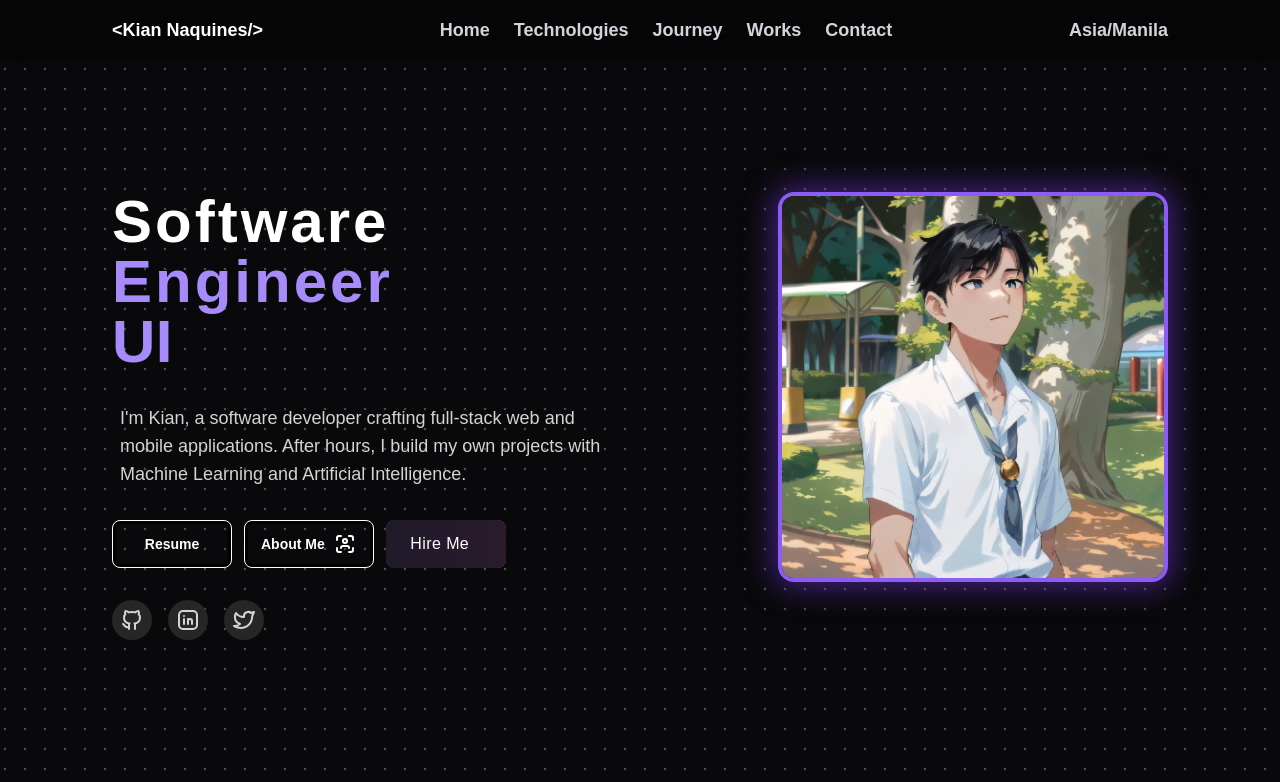
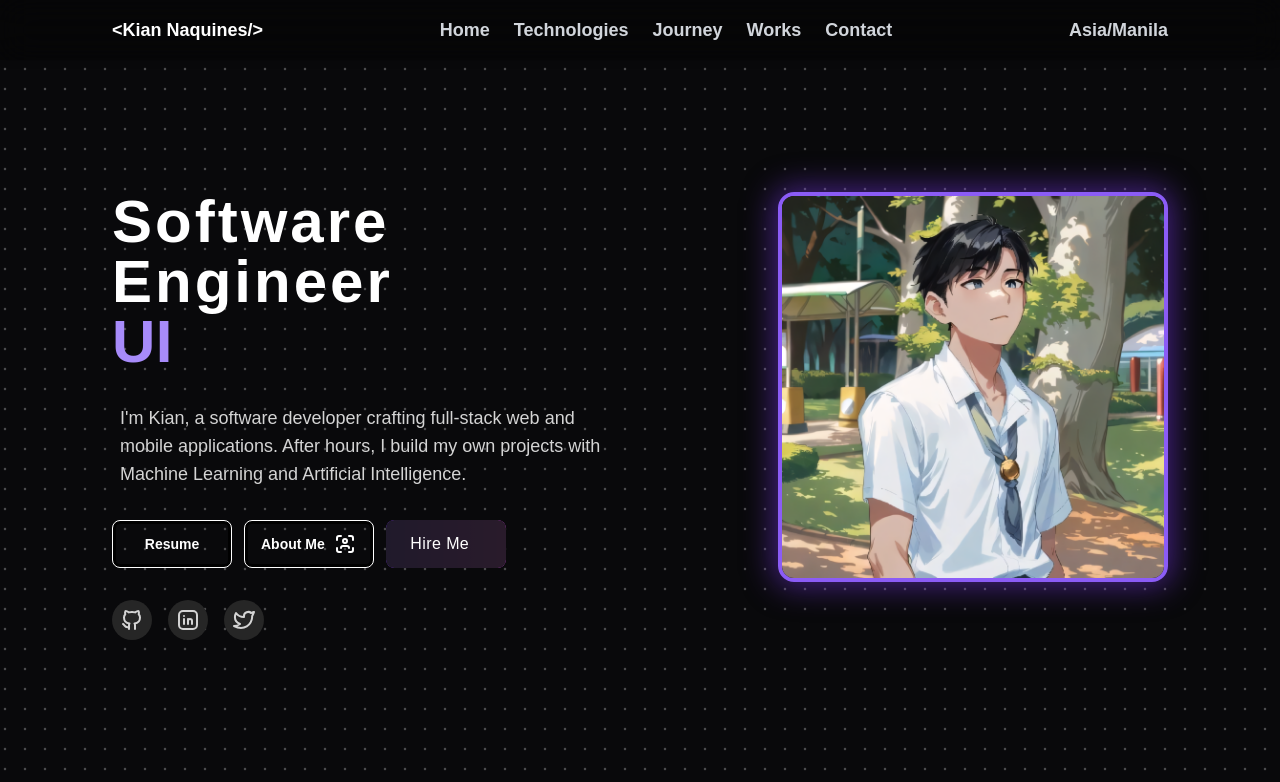
Before and after one commit to kiannaquines/kian_portfolio, a Next.js app: page / in a window 1280 px wide. Shown: the top 782 px of the page. Built offline with nearby package versions, Linux system fonts and the light colour scheme; a web font is replaced by a local one.

Commit message:
Fix hero component text formatting for consistency

```diff
--- a/components/hero.tsx
+++ b/components/hero.tsx
@@ -33,7 +33,7 @@ const Hero = () => {
             transition={{ duration: 0.5, ease: [0.4, 0.0, 0.2, 1] }}
             className="font-bold dark:text-white tracking-wide"
           >
-            <span className="text-[50px] tracking-wider sm:text-5xl md:text-5xl lg:text-6xl lg:inline-block lg:ml-0">Software <span className="text-violet-400">Engineer</span> </span>
+            <span className="text-[50px] tracking-wider sm:text-5xl md:text-5xl lg:text-6xl lg:inline-block lg:ml-0">Software Engineer</span>
             <br />
             <TypeAnimation
               className="text-violet-500 text-[40px] sm:text-lg md:text-xl lg:text-6xl font-bold dark:text-violet-400 hidden lg:inline-block"
```
